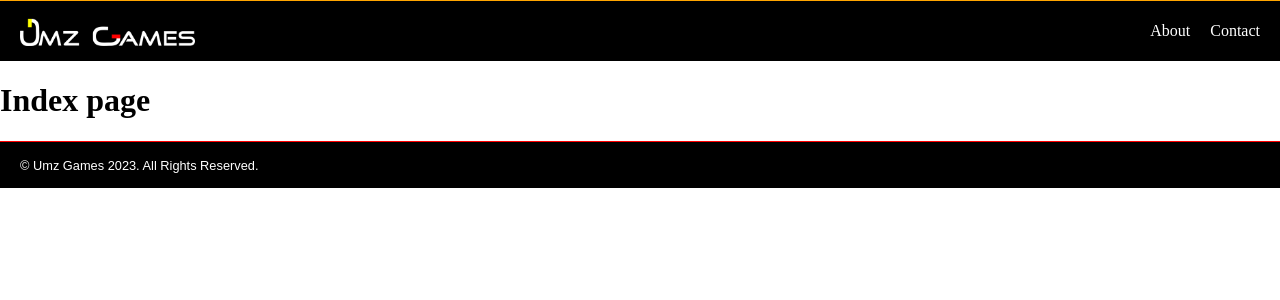
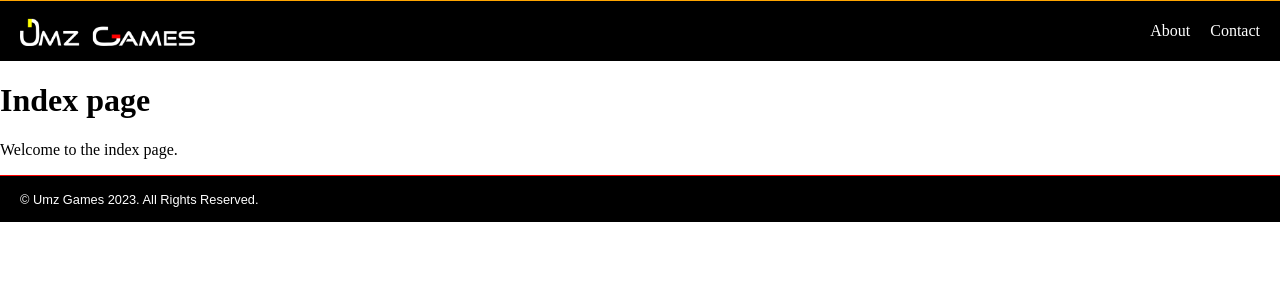
Before and after one commit to Umz/ug-web, a Nuxt app: page / in a window 1280 px wide. Shown: the top 300 px of the page. Built offline with nearby package versions, Linux system fonts and the light colour scheme.

Commit message:
Small testing updating to index page-

```diff
--- a/pages/index.vue
+++ b/pages/index.vue
@@ -1,3 +1,4 @@
 <template>
     <h1>Index page</h1>
+    <p>Welcome to the index page.</p>
 </template>
```
